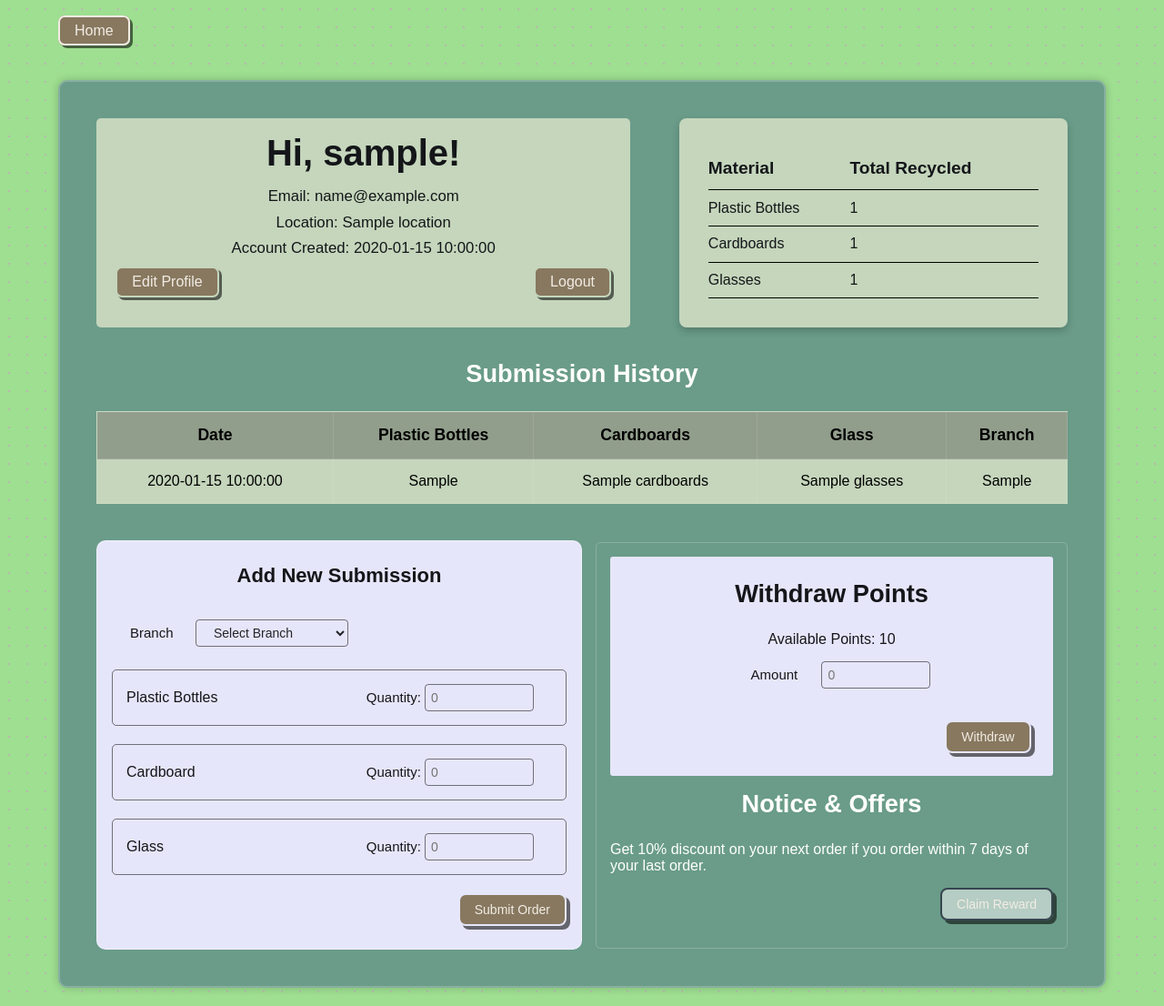
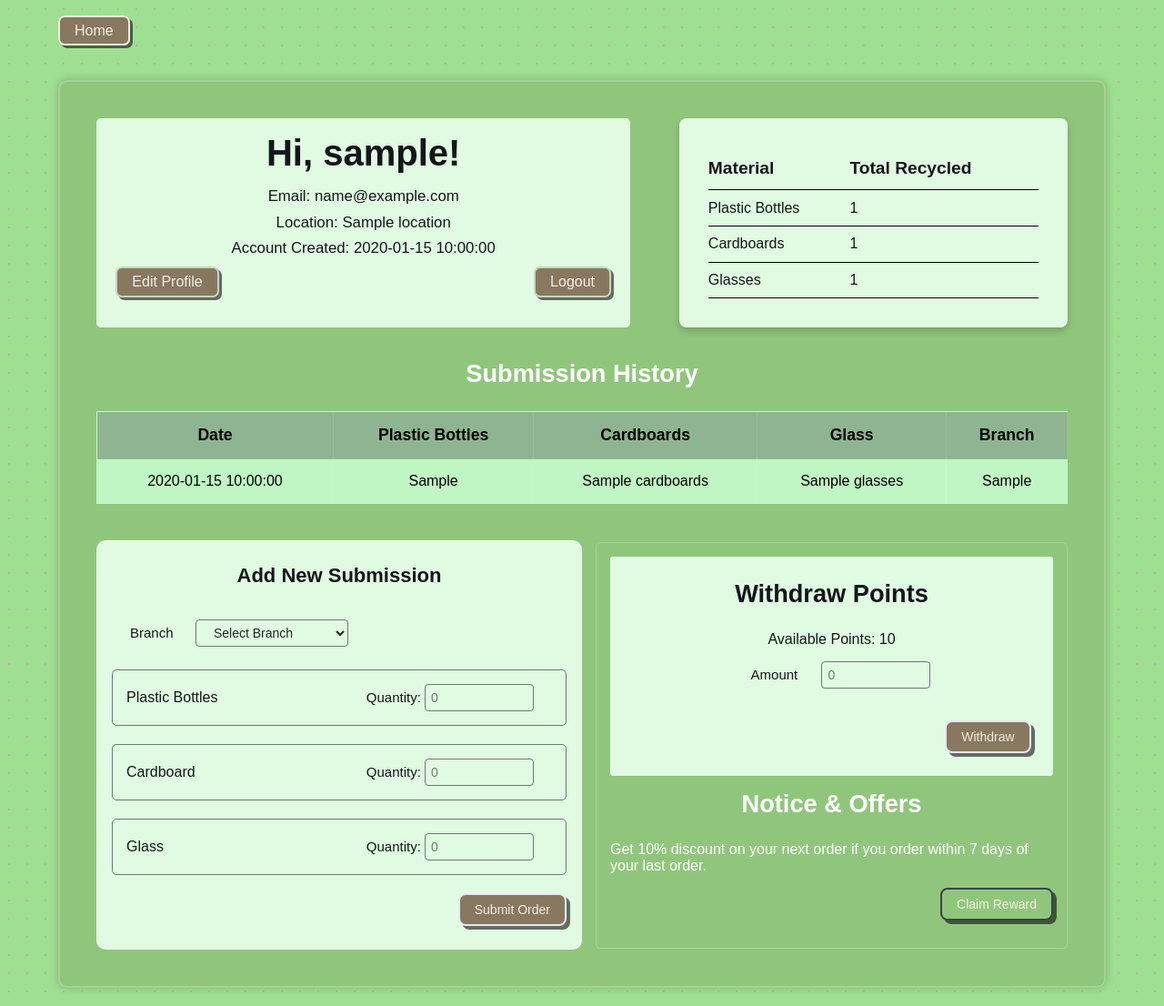
Before and after one commit to kausar2nd/testShunno, a Flask app: template app/templates/user_dashboard.html in a window 1280 px wide. Shown: the whole page at 91% size. Run offline with Flask 3, Linux system fonts and the light colour scheme; the template is opened without the code that fills it: most values are stand-ins (such as "Sample title", 1, 10 or a date in 2020).

Commit message:
Done more coloring

```diff
--- a/app/static/css/user_dashboard_style.css
+++ b/app/static/css/user_dashboard_style.css
@@ -61,7 +61,8 @@ a {
     margin: 20px 0;
     height: fit-content;
     background: transparent;
-    background-color: #6A9C89;
+    /*background-color: #B0EBB4; */
+    background-color: #90C67C;
     border: 2px solid rgba(255, 255, 255, .2);
     backdrop-filter: blur(20px);
     box-shadow: 0 0 10px rgba(0, 0, 0, .2);
@@ -94,7 +95,7 @@ a {
     width: 40%;
     height: 100%;
     border-radius: 8px;
-    background: #C5D6BC;
+    background: #E0FBE2;
     display: flex;
     flex-direction: column;
     justify-content: center;
@@ -122,7 +123,7 @@ td {
 }
 
 .user-info {
-    background: #C5D6BC;
+    background: #E0FBE2;
     display: flex;
     height: 100%;
     border-radius: 5px;
@@ -163,7 +164,7 @@ td {
     border-radius: 5px;
     margin: 40px auto;
     width: 100%;
-    color: white;
+    color: #BFF6C3;
     backdrop-filter: blur(10px);
 }
 
@@ -175,7 +176,7 @@ h2 {
 }
 
 .transactions-container {
-    background-color: #C5D6BC;
+    background-color: #BFF6C3;
     overflow: auto;
     max-height: 350px;
     scrollbar-width: thin;
@@ -223,7 +224,7 @@ h2 {
     align-items: center;
     width: 50%;
     padding: 10px 40px;
-    background: #E6E6FA;
+    background: #E0FBE2;
     border: 1px solid rgba(255, 255, 255, 0.4);
     border-radius: 10px;
     color: #141619;
@@ -338,7 +339,7 @@ h2 {
 
 .withdraw {
     width: 100%;
-    background: #E6E6FA;
+    background: #E0FBE2;
     color: #141619;
     border-radius: 3px;
     padding: 2% 5%;
@@ -351,7 +352,7 @@ h2 {
 }
 
 #reward {
-    background-color: rgba(255, 255, 255, 0.5);
+    background-color: #90C67C;
     border-color: #36454F;
 }
 
```
